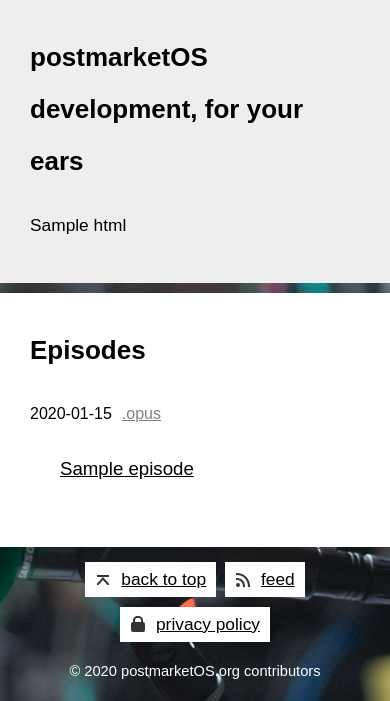
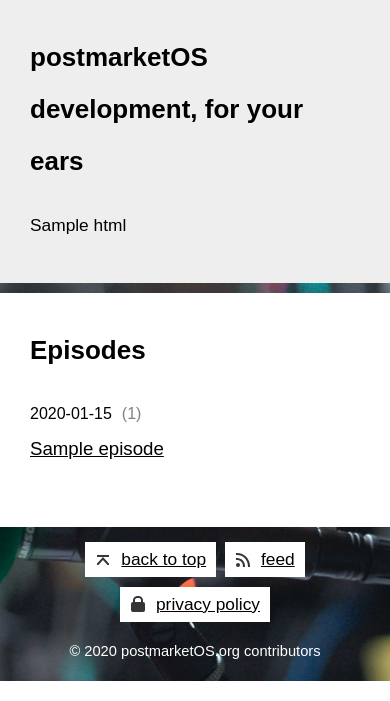
Before and after one commit to postmarketOS-mirror/cast.postmarketos.org, a Flask app: template templates/index.html in a window 390 px wide. Shown: the part 293-994 px from the top of the page. Run offline with Flask 2, Linux system fonts and the light colour scheme; the template is opened without the code that fills it: most values are stand-ins (such as "Sample title", 1, 10 or a date in 2020).

Commit message:
Replace file link with episode length on list page (MR 1)
This drops the file / .opus link from the index / list page
and instead displays the episode length. This is analogous to
how the approximate reading time is displayed on the pmOS blog.

The episode length is sourced from a header comment in the episode's
markdown, similar to how the timestamps are treated.

Relates to: #3

```diff
--- a/static/css/blog.css
+++ b/static/css/blog.css
@@ -8,7 +8,7 @@
     display: grid;
     grid-template-areas: ".            . title"
                          "date         . title"
-                         "file         . title"
+                         "length       . title"
                          ".            . title";
     grid-template-columns: min-content 20px 1fr;
     grid-template-rows: 1fr
@@ -29,8 +29,8 @@
     font-size: 12pt;
 }
 
-.file {
-    grid-area: file;
+.length {
+    grid-area: length;
     color: gray;
     font-size: 9pt;
 }
@@ -38,14 +38,14 @@
 /* RESPONSIVENESS */
 @media screen and (max-width: 600px) {
     .post {
-        grid-template-areas: "date  .     file"
+        grid-template-areas: "date  .     length"
                              "title title title";
         grid-template-columns: min-content 10px 1fr;
         grid-template-rows: auto
                             auto;
         margin-bottom: 20px;
     }
-    .file {
+    .length {
         font-size: 12pt;
     }
 }
--- a/templates/index.html
+++ b/templates/index.html
@@ -3,7 +3,6 @@
 {% block title %}postmarketOS // podcast{% endblock %}
 
 {% block extra_link %}
-    <link rel="stylesheet" href="/static/css/page.css">
     <link rel="stylesheet" href="/static/css/blog.css">
 {% endblock %}
 
@@ -20,7 +19,7 @@
             <div class="post">
                 <a class="title" href="{{ episode.url }}">{{ episode.title }}</a>
                 <span class="date">{{ episode.date.strftime('%Y-%m-%d') }}</span>
-                <a class="file" href="{{ episode.opus }}">.opus</a>
+                <span class="length">({{ episode.length }})</span>
             </div>
         {% endfor %}
     </article>
```
Also changed, not shown: content/cast/2020-12.md (+1 -0 lines).
